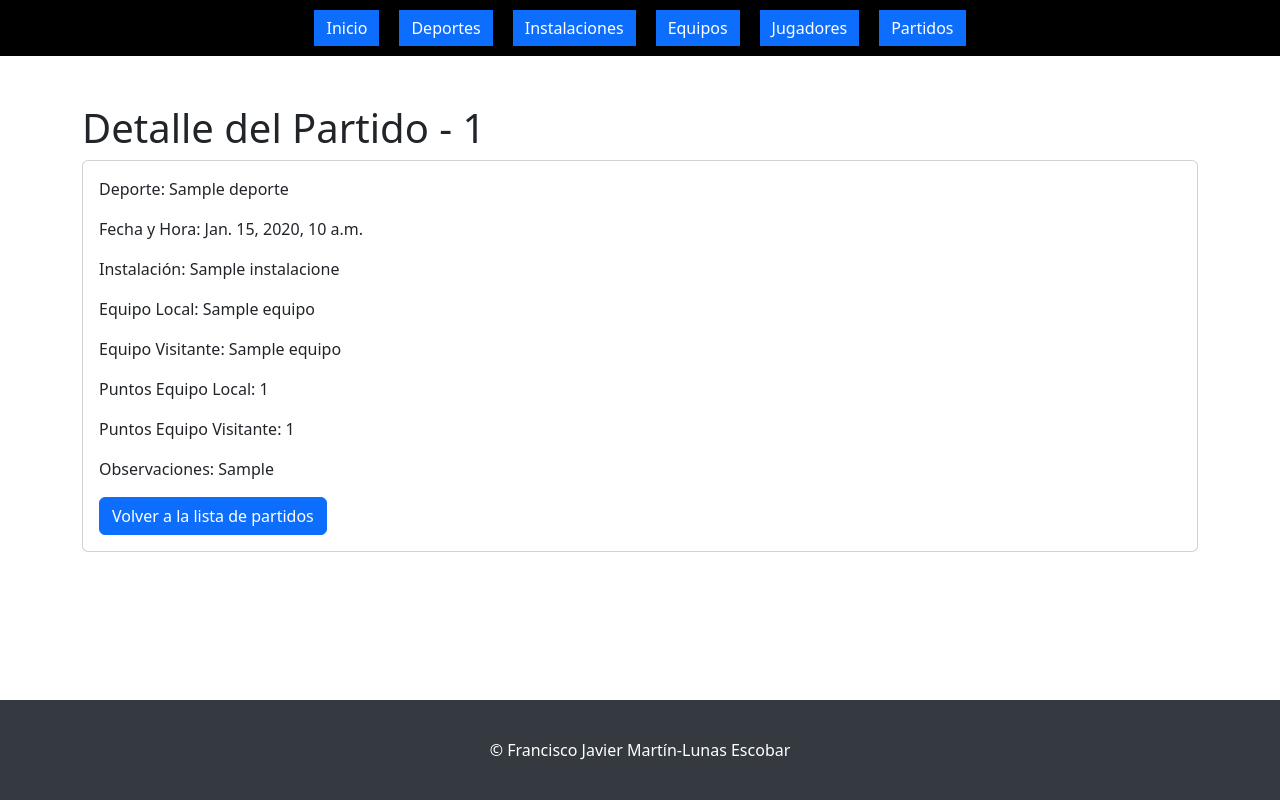
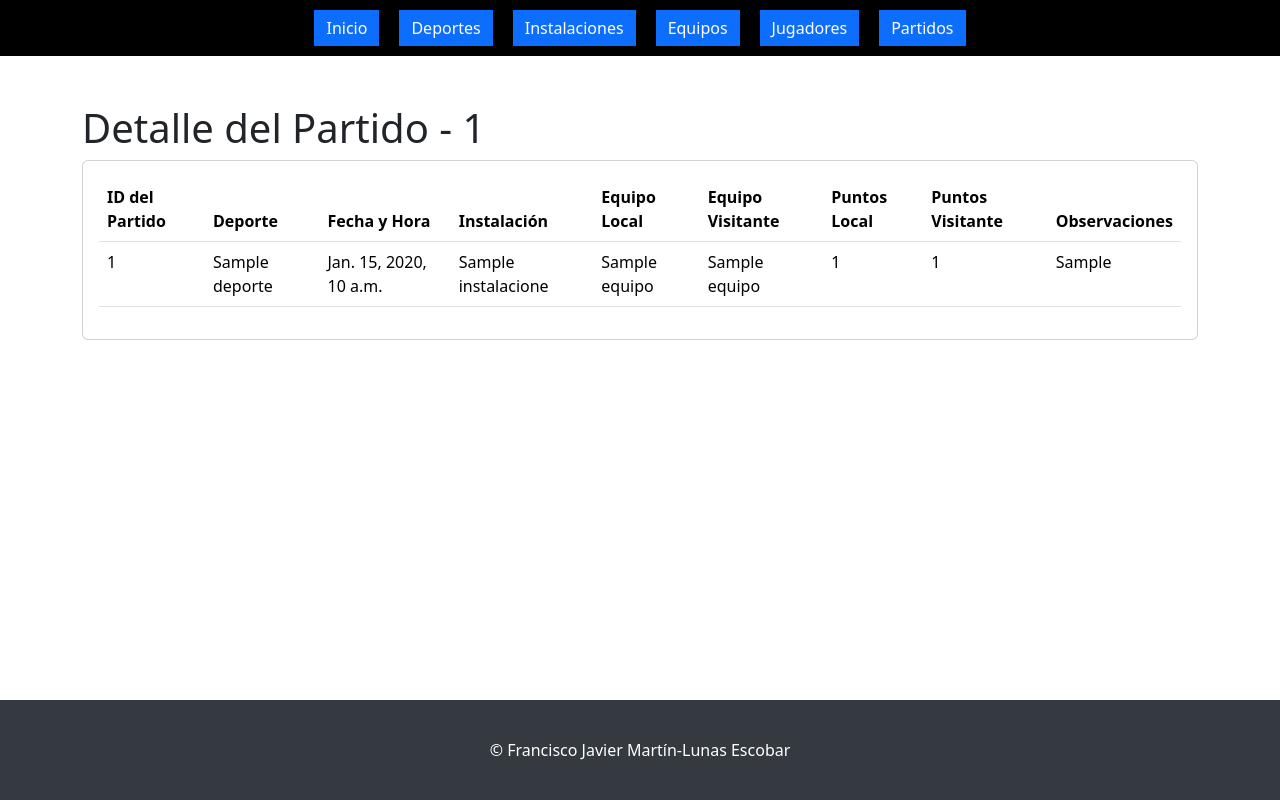
Before and after one commit to xavivi8/Torremolinos-Sport, a Django app: page /partidos/1/ in a window 1280 px wide. Run offline with Django 5.2, Linux system fonts and the light colour scheme; tables that the repository leaves empty hold one stand-in row (values such as "Sample post").

Commit message:
partido_detail.html CHANGES

```diff
--- a/torre_crud/templates/partido_detail.html
+++ b/torre_crud/templates/partido_detail.html
@@ -13,15 +13,34 @@
     <h1>Detalle del Partido - {{ partido.id_partido }}</h1>
     <div class="card">
         <div class="card-body">
-            <p class="card-text">Deporte: {{ partido.id_deporte.nombre }}</p>
-            <p class="card-text">Fecha y Hora: {{ partido.fecha_hora }}</p>
-            <p class="card-text">Instalación: {% if partido.id_instalacion %}{{ partido.id_instalacion.nombre }}{% else %}No especificada{% endif %}</p>
-            <p class="card-text">Equipo Local: {{ partido.id_local.nombre }}</p>
-            <p class="card-text">Equipo Visitante: {{ partido.id_visitante.nombre }}</p>
-            <p class="card-text">Puntos Equipo Local: {{ partido.puntos_local }}</p>
-            <p class="card-text">Puntos Equipo Visitante: {{ partido.puntos_visitante }}</p>
-            <p class="card-text">Observaciones: {{ partido.observaciones }}</p>
-            <a href="{% url 'torre_crud:partidos-list' %}" class="btn btn-primary">Volver a la lista de partidos</a>
+            <table class="table">
+                <thead>
+                    <tr>
+                        <th>ID del Partido</th>
+                        <th>Deporte</th>
+                        <th>Fecha y Hora</th>
+                        <th>Instalación</th>
+                        <th>Equipo Local</th>
+                        <th>Equipo Visitante</th>
+                        <th>Puntos Local</th>
+                        <th>Puntos Visitante</th>
+                        <th>Observaciones</th>
+                    </tr>
+                </thead>
+                <tbody>
+                    <tr>
+                        <td>{{ partido.id_partido }}</td>
+                        <td>{{ partido.id_deporte.nombre }}</td>
+                        <td>{{ partido.fecha_hora }}</td>
+                        <td>{{ partido.id_instalacion.nombre }}</td>
+                        <td>{{ partido.id_local.nombre }}</td>
+                        <td>{{ partido.id_visitante.nombre }}</td>
+                        <td>{{ partido.puntos_local }}</td>
+                        <td>{{ partido.puntos_visitante }}</td>
+                        <td>{{ partido.observaciones }}</td>
+                    </tr>
+                </tbody>
+            </table>
         </div>
     </div>
 </div>
```
